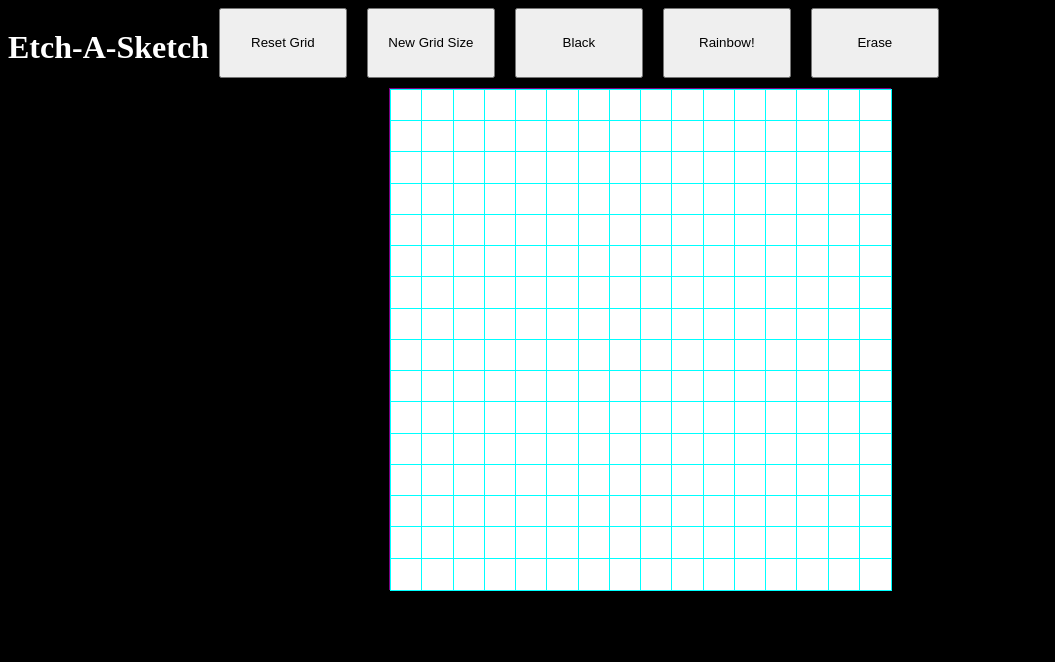
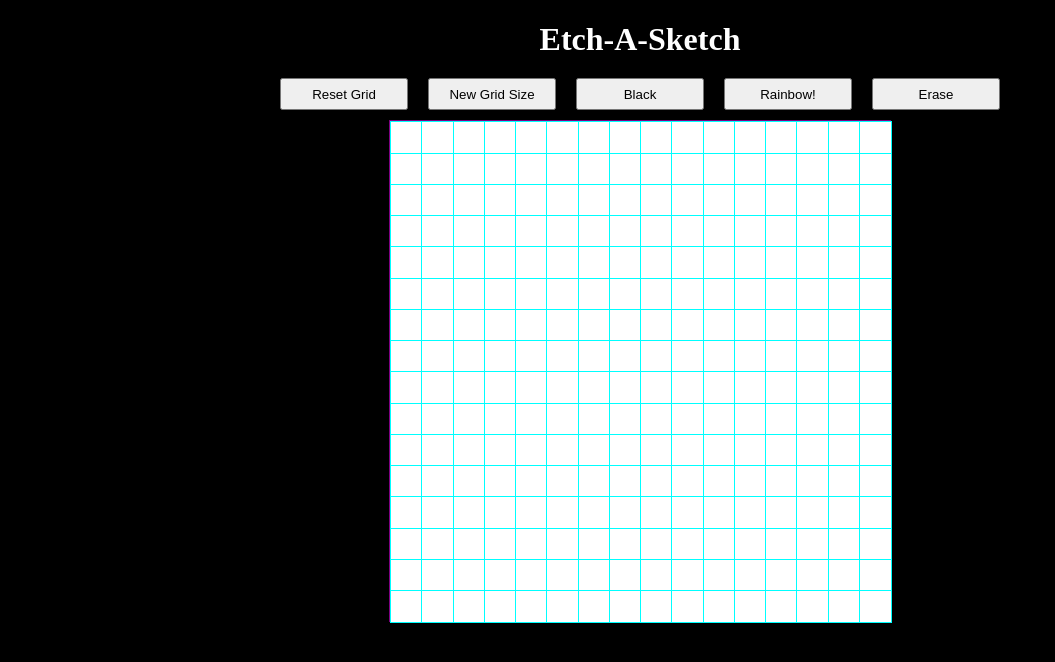
Before and after one commit to KPInc425/etch-a-sketch, a plain HTML site: page index.html in a window 1280 px wide. Shown: the whole page, without its empty margins (0-1055 px from the left). Drawn offline with Linux system fonts and the light colour scheme.

Commit message:
A little layout work.

```diff
--- a/etchASketch.js
+++ b/etchASketch.js
@@ -15,8 +15,8 @@ let pixelSize = GRID_WIDTH / gridSize;
 
 
 
-// Ref header container for buttons
-const header = document.querySelector('header');
+// Ref sketchTools container for buttons
+const sketchTools = document.querySelector('#sketchTools');
 // Ref container for grid divs in js
 const mainContainer = document.querySelector('#mainContainer');
 
@@ -101,7 +101,7 @@ function createBtnReset() {
         changeBgColorOnHover();
     })
 
-    header.appendChild(btnReset);
+    sketchTools.appendChild(btnReset);
 }
 
 // This will prompt the user for a new number for an updated gridsize
@@ -128,7 +128,7 @@ function createBtnGridSize() {
         changeBgColorOnHover();
     })
 
-    header.appendChild(btnGridSize);
+    sketchTools.appendChild(btnGridSize);
 }
 
 
@@ -141,7 +141,7 @@ function createBtnRandomColor() {
         changeBgColorOnHover();
     });
 
-    header.appendChild(btnRandomColor);
+    sketchTools.appendChild(btnRandomColor);
 }
 
 function createBtnBlackColor() {
@@ -153,7 +153,7 @@ function createBtnBlackColor() {
         changeBgColorOnHover();
     });
 
-    header.appendChild(BtnBlackColor);
+    sketchTools.appendChild(BtnBlackColor);
 }
 
 function createBtnEraseColor() {
@@ -165,7 +165,7 @@ function createBtnEraseColor() {
         changeBgColorOnHover();
     });
 
-    header.appendChild(BtnEraseColor);
+    sketchTools.appendChild(BtnEraseColor);
 }
 
 function getPixelSize() {
--- a/index.html
+++ b/index.html
@@ -8,7 +8,10 @@
     </head>
 
     <body>
-        <header><h1>Etch-A-Sketch</h1></header>
+        <header>
+            <h1>Etch-A-Sketch</h1>
+            <nav id="sketchTools"></nav>
+        </header>
         <main id="mainContainer">
 
         </main>
--- a/styles.css
+++ b/styles.css
@@ -3,8 +3,17 @@ html {
     color: white;
 }
 
+nav {
+    display: flex;
+    justify-content: center;
+}
+
 header {
-    display: flex;
+    text-align: center;
+}
+
+h1 {
+    margin-bottom: 10px;
 }
 
 #mainContainer {
@@ -14,6 +23,7 @@ header {
 }
 
 button {
-    margin: 0 10px 10px 10px;
+    margin: 10px;
     width: 128px;
+    height: 32px;
 }
```
